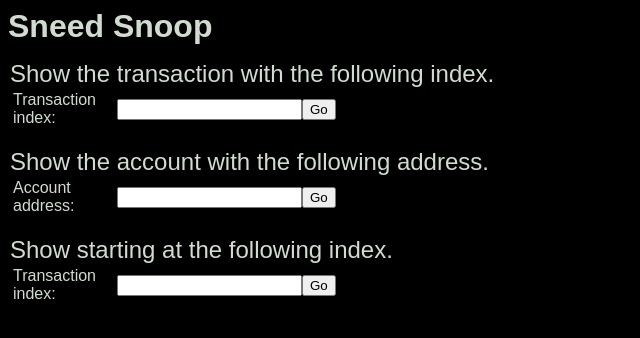
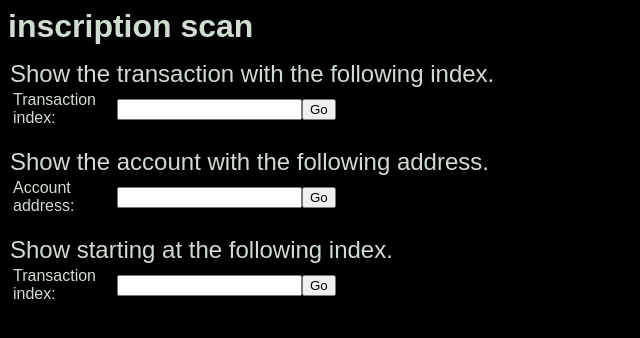
Before and after one commit to Bitcorn-labs/Icpi-explorer, a website built with webpack: page src/sneed_explorer_frontend/src/index.html in a window 1280 px wide. Shown: the whole page, without its empty margins (0-640 px from the left). Built offline with nearby package versions, Linux system fonts and the light colour scheme.

Commit message:
Update index.html

```diff
--- a/src/sneed_explorer_frontend/src/index.html
+++ b/src/sneed_explorer_frontend/src/index.html
@@ -19,7 +19,7 @@
         <button type="submit">Click Me!</button>
       </form>
       <section id="greeting"></section-->
-      <b id="topbar" class="titlebar">Sneed Snoop</b>
+      <b id="topbar" class="titlebar">inscription scan</b>
       <section id="dashboard" style="visibility: visible; position:absolute; top: 60px; left: 10px;">
         <b class="sectionheader">Show the transaction with the following index.</b>
         <table width="95%">
```
